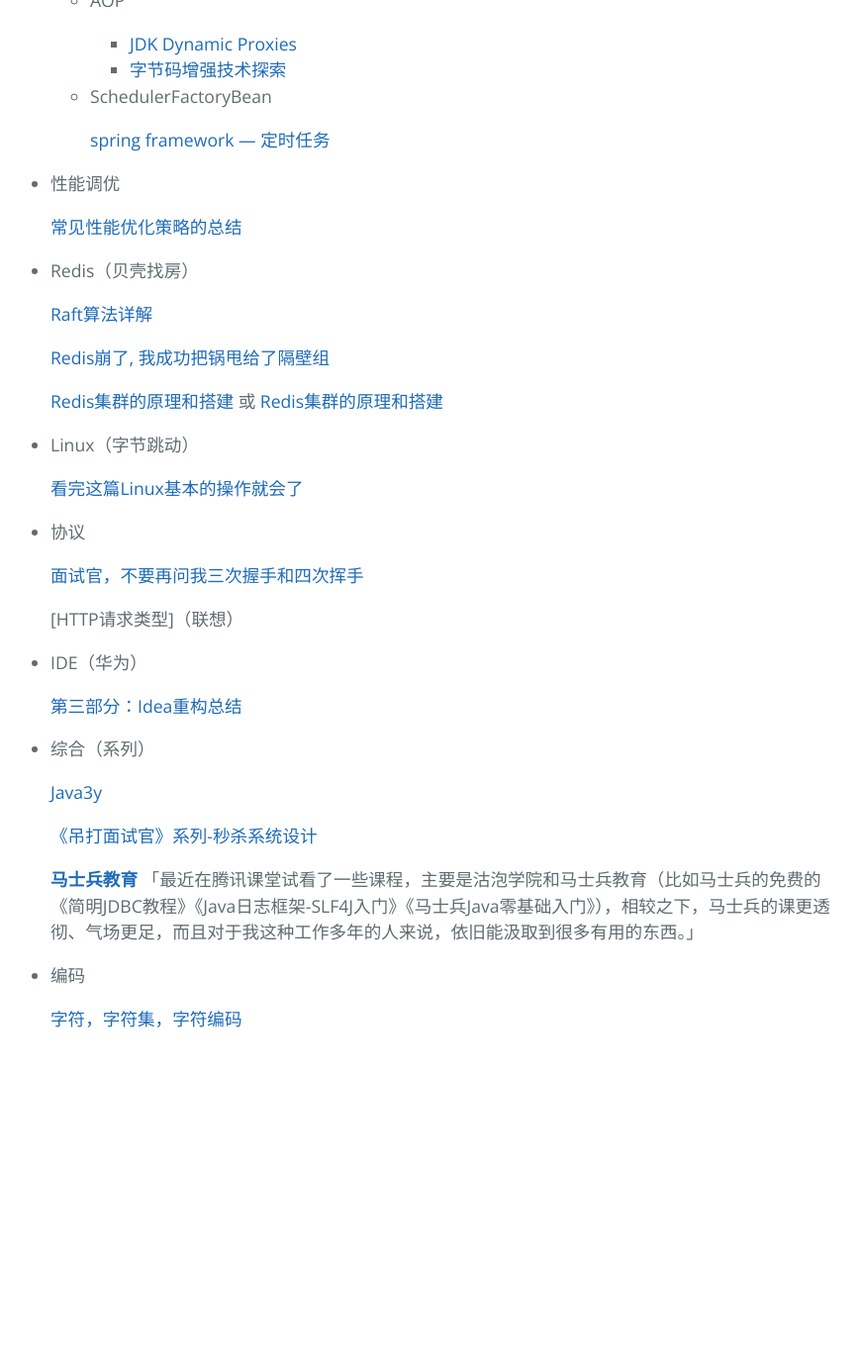
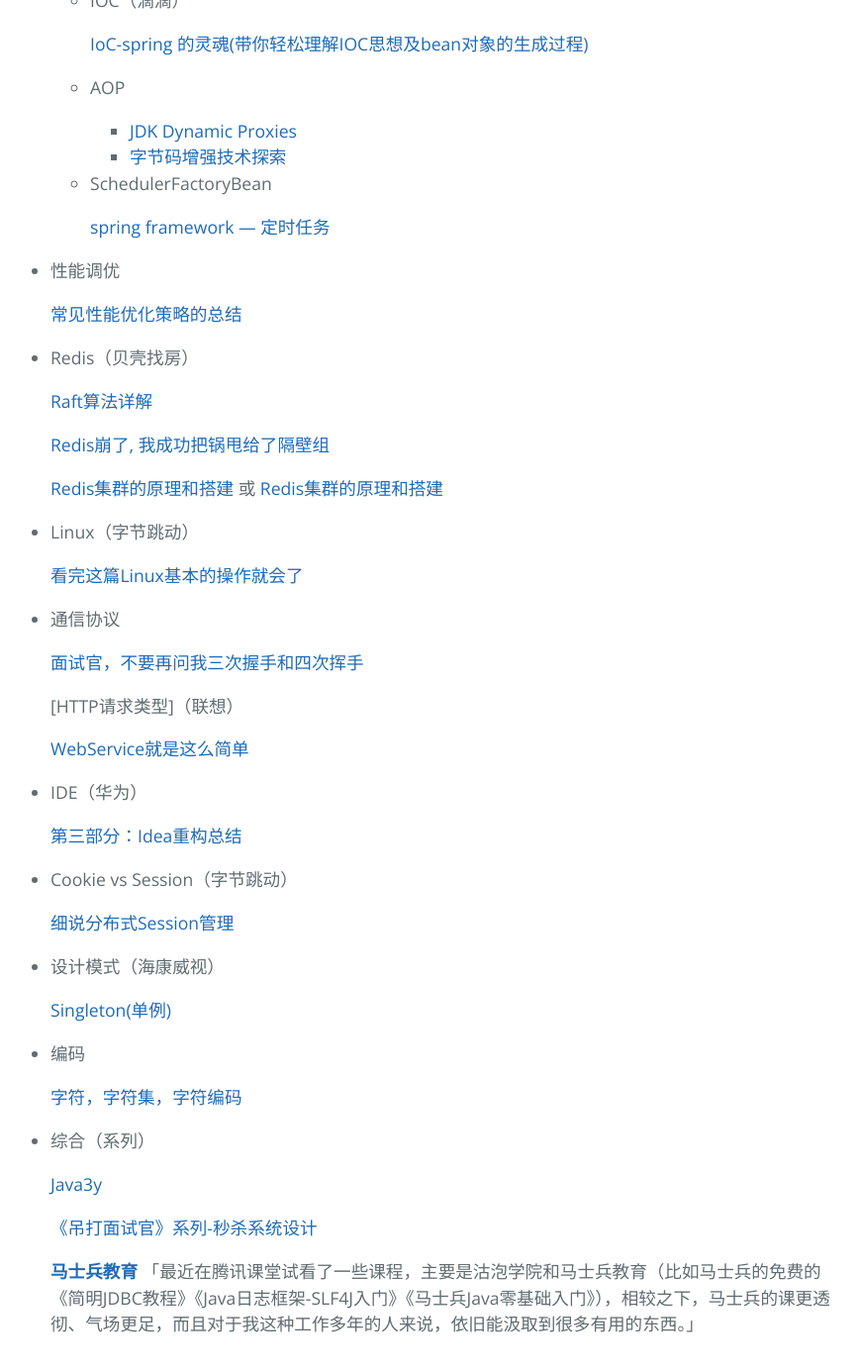
Before and after one commit to dingl-designer/blog, a Jekyll site: the page built from docs/articles/working-scene/InterviewScope.md, in a window 1280 px wide and 1400 px high, scrolled down 1602 px. Shown: the top 1385 px of the window at 99% size, without its empty margins (213-1082 px from the left). Built offline with Jekyll 4.4.1, drawn with Linux system fonts in a browser that asks for light colours; our own code applies the rules of GitHub Pages for plain Markdown files; before the commit the page ends 2694 px from its top, so only the background shows below that; some of the changed text lies outside the part shown.

```diff
--- a/docs/articles/working-scene/InterviewScope.md
+++ b/docs/articles/working-scene/InterviewScope.md
@@ -80,15 +84,29 @@
 
   [看完这篇Linux基本的操作就会了](https://zhuanlan.zhihu.com/p/36801617)
 
-* 协议
+* 通信协议
 
   [面试官，不要再问我三次握手和四次挥手](https://juejin.im/post/5d9c284b518825095879e7a5)
 
   [HTTP请求类型]（联想）
 
+  [WebService就是这么简单](https://juejin.im/post/5aadae4bf265da238a303917#comment)
+
 * IDE（华为）
 
   [第三部分：Idea重构总结](https://segmentfault.com/a/1190000011451192)
+
+* Cookie vs Session（字节跳动）
+
+  [细说分布式Session管理](https://www.jianshu.com/p/3dd4e06bdfa4)
+
+* 设计模式（海康威视）
+
+  [Singleton(单例)](https://mashibing.com/article_load.html?../resources/java/单例.html)
+
+* 编码
+
+  [字符，字符集，字符编码](https://www.jianshu.com/p/bd7a6c508c33)
 
 * 综合（系列）
 
```
Also changed, not shown: other parts of docs/articles/working-scene/InterviewScope.md (+4 -4 lines).
